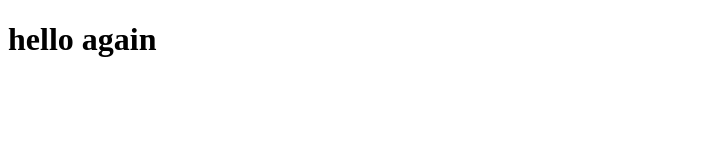
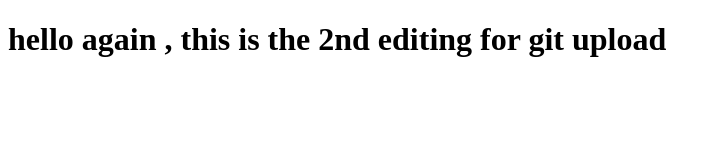
Before and after one commit to THEHIMANSHURATHI/thehimanshurathi, a plain HTML site: page site/index.html in a window 1280 px wide. Shown: the whole page, without its empty margins (0-720 px from the left). Drawn offline with Linux system fonts and the light colour scheme.

Commit message:
new updated file index.html in site folder

```diff
--- a/site/index.html
+++ b/site/index.html
@@ -4,6 +4,6 @@
 	<title>hello world</title>
 </head>
 <body>
-<h1> hello again </h1>
+<h1> hello again , this is the 2nd editing for git upload  </h1>
 </body>
 </html>
```
